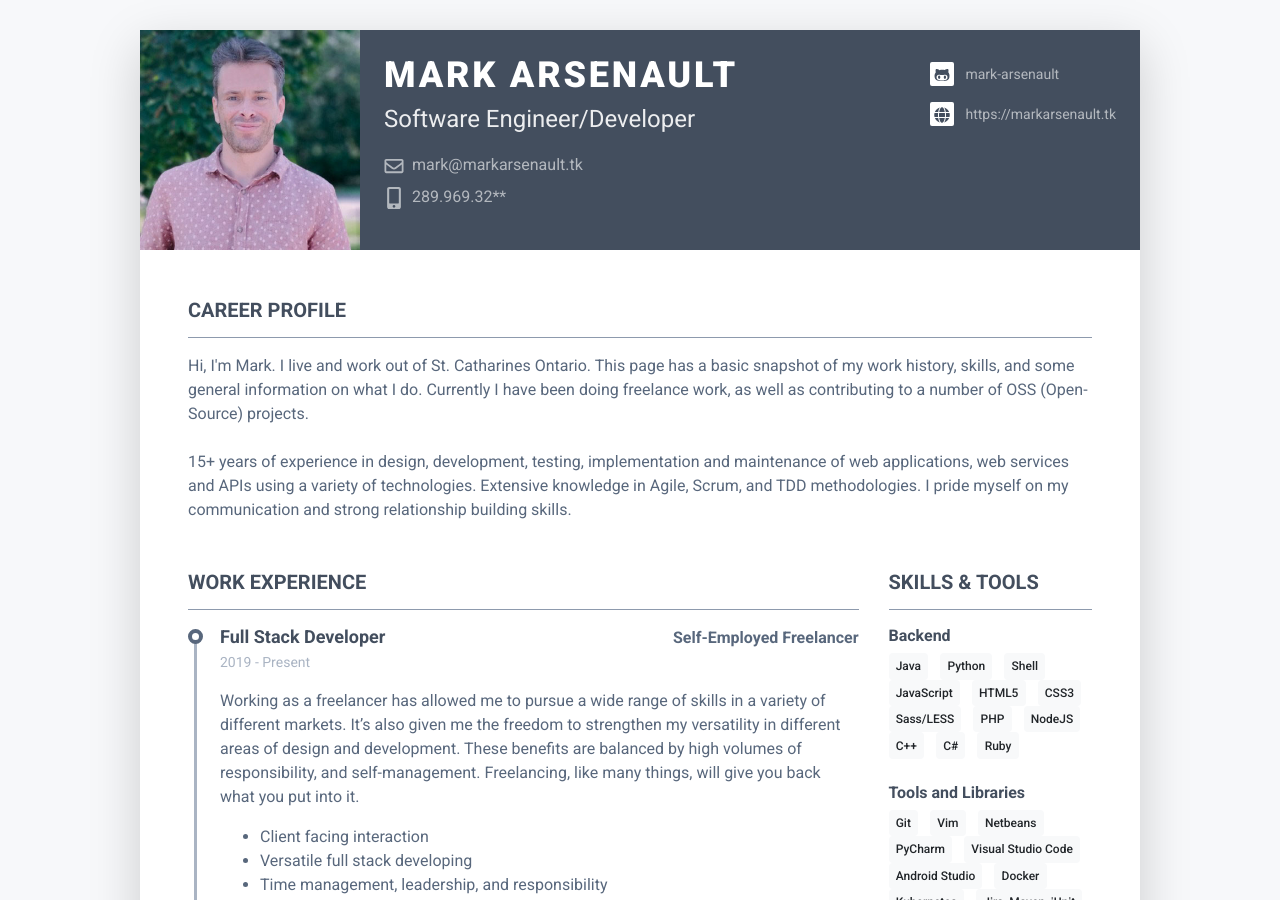
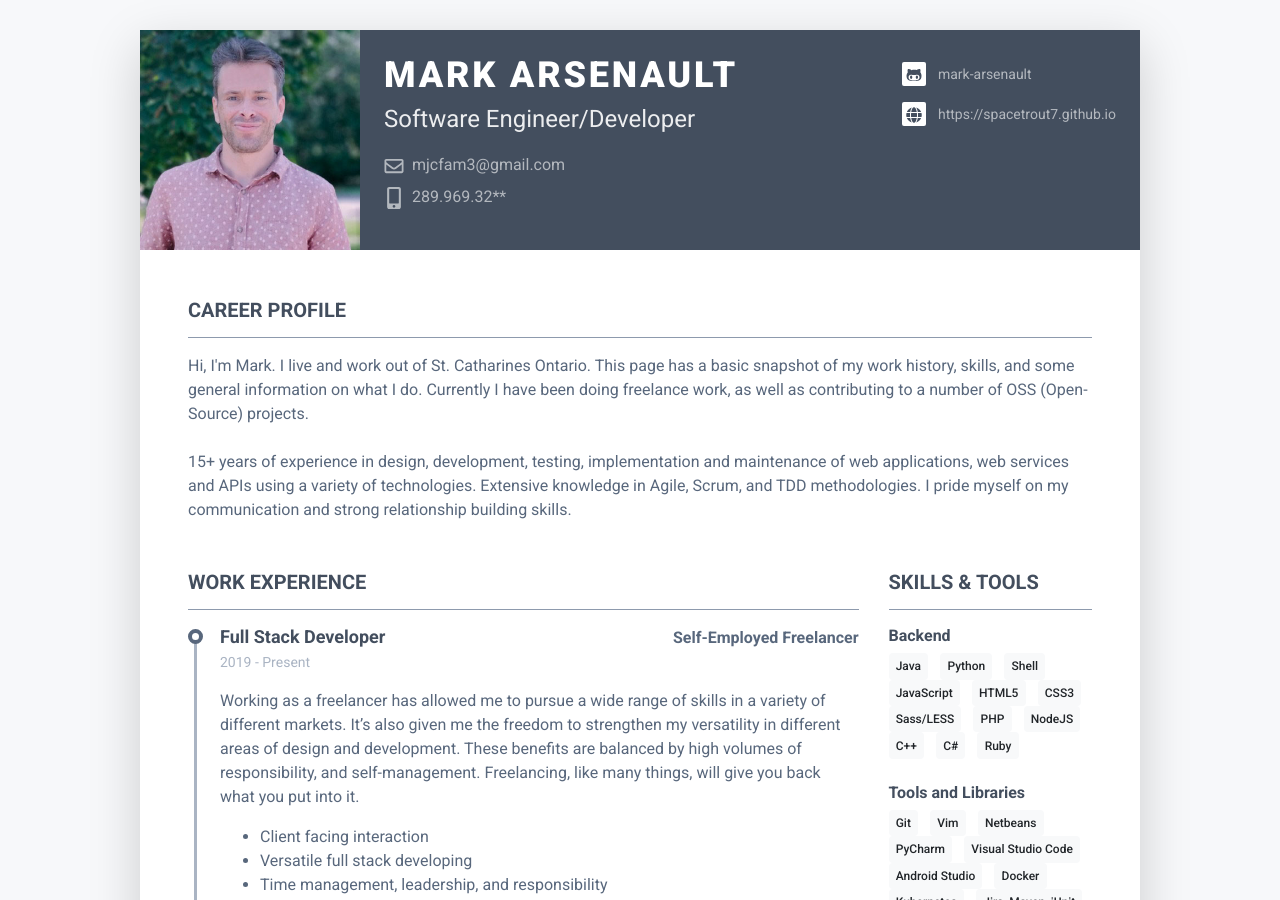
Before and after one commit to spacetrout7/spacetrout7.github.io, a Jekyll site: the page built from index.markdown, in a window 1280 px wide and 900 px high. Built offline with Jekyll 4.4.1, drawn with Linux system fonts in a browser that asks for light colours; nearby versions of some CDN libraries.

Commit message:
edits to repo switch

```diff
--- a/_config.yml
+++ b/_config.yml
@@ -17,11 +17,11 @@ twitter:
 
 social:
   links:
-#    - https://twitter.com/mark-arsenault
-#    - https://www.facebook.com/mark-arsenault
-     - https://www.linkedin.com/in/mark-arsenault
-     - https://github.com/mark-arsenault
-#    - https://keybase.io/mark-arsenault
+#    - https://twitter.com/spacetrout7
+#    - https://www.facebook.com/spacetrout7
+     - https://www.linkedin.com/in/spacetrout7
+     - https://github.com/spacetrout7
+#    - https://keybase.io/spacetrout7
 
 google_site_verification: # Put your google verification tag here
 
--- a/_data/data.yml
+++ b/_data/data.yml
@@ -1,9 +1,10 @@
 
 header:
   avatar: profile.jpg
-  email: mark@markarsenault.tk
-  website: https://markarsenault.tk
+  email: mjcfam3@gmail.com
+  website: https://spacetrout7.github.io
   phone: 289.969.32**
+# linkedin: mark-arsenault
   github: mark-arsenault
 
 languages:
```
Also changed, not shown: 2 other files.
